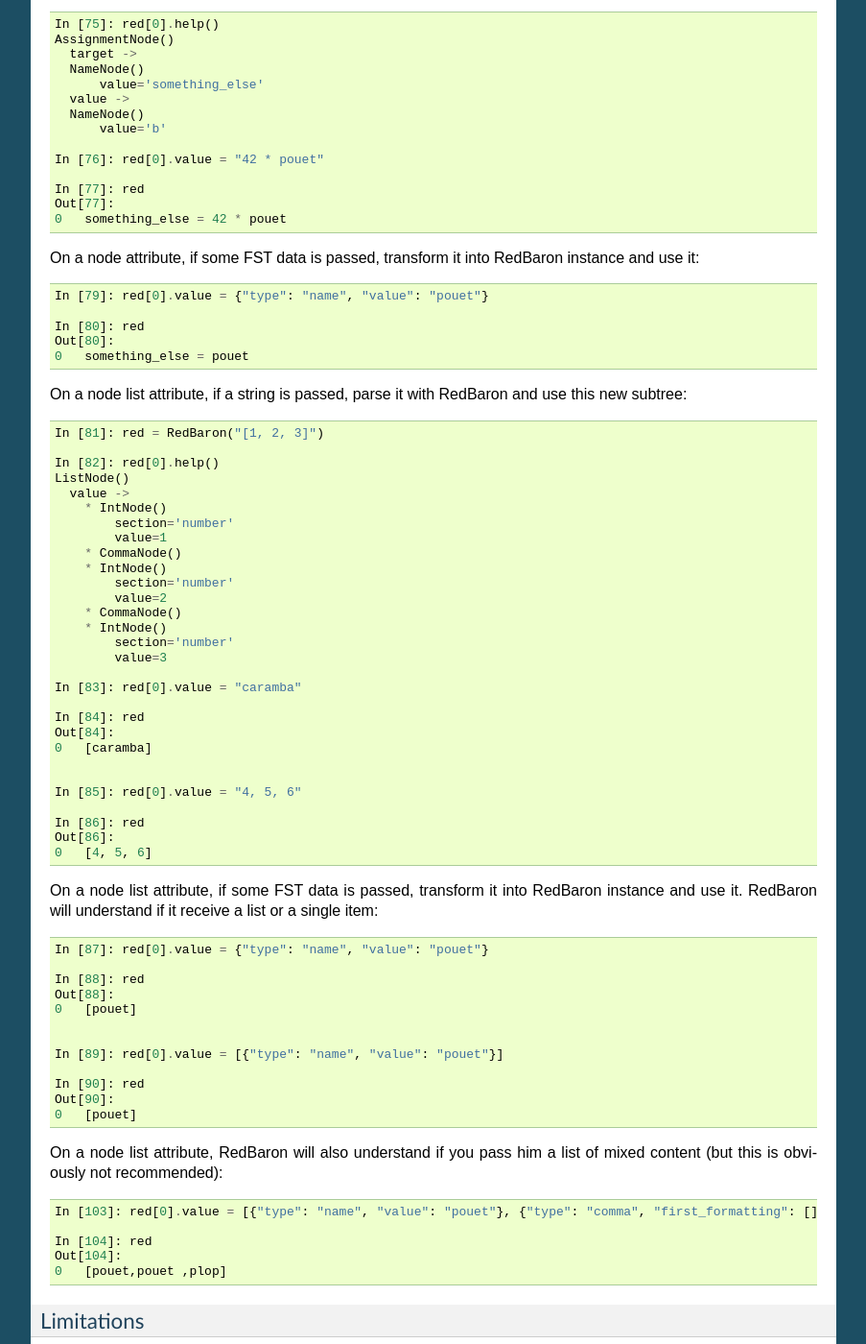
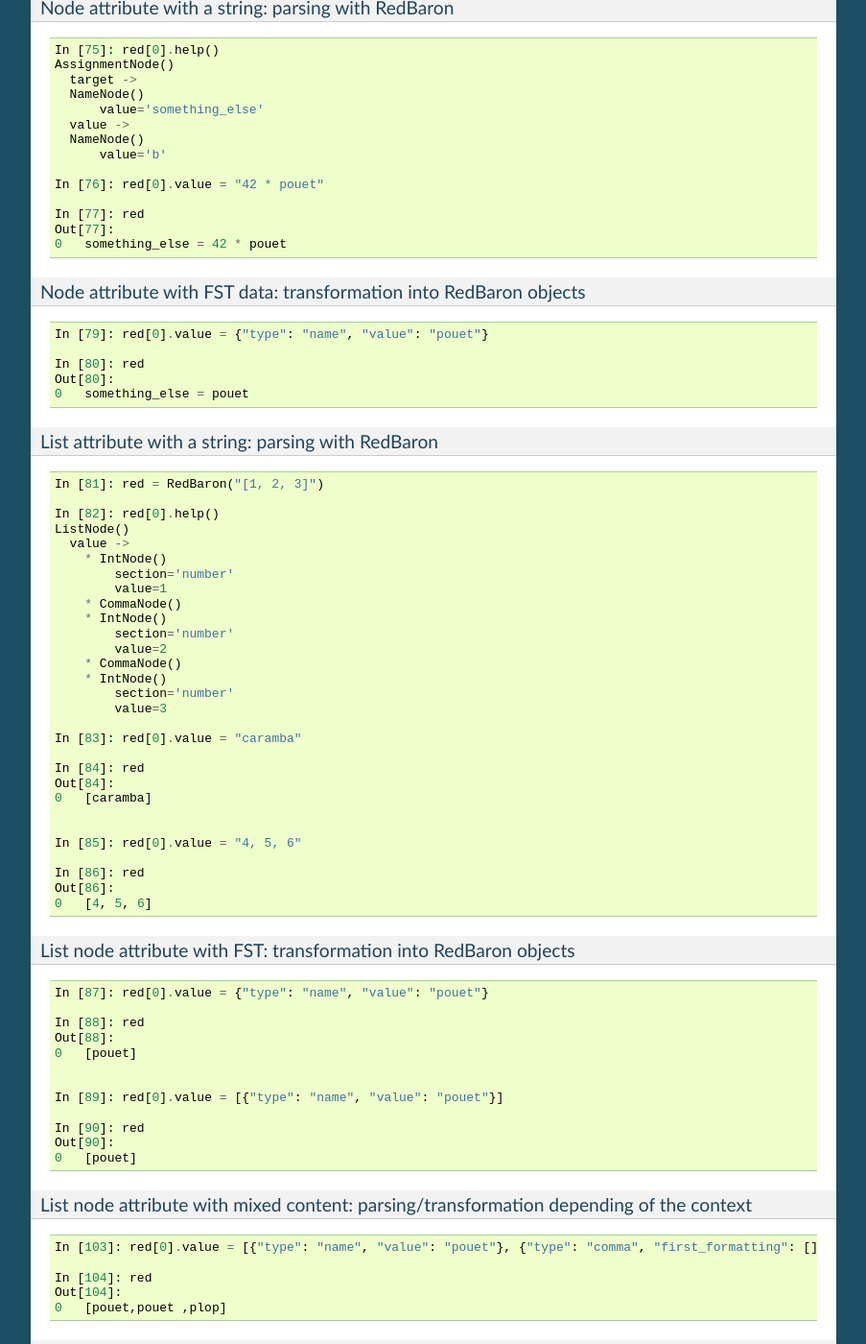
Before and after one commit to PyCQA/redbaron, a Sphinx documentation site: the page built from docs/quickstart.rst, in a window 1280 px wide and 1400 px high, scrolled down 6694 px. Shown: the whole window at 96% size, without its empty margins (198-1101 px from the left). Built offline with Sphinx 7.4.7, drawn with Linux system fonts in a browser that asks for light colours; some of the changed text lies outside the part shown.

Commit message:
[doc] try modifying the presentation of the 'modifying' part

```diff
--- a/docs/quickstart.rst
+++ b/docs/quickstart.rst
@@ -1,3 +1,4 @@
+========
 Tutorial
 ========
 
@@ -12,7 +13,7 @@ This tutorial will teach you first the basics, then how to query the Baron FST
 using RedBaron and finally how to modify it.
 
 Basics
-------
+======
 
 RedBaron is very simple to use, you just need to import it and feed him with a string:
 
@@ -57,7 +58,7 @@ You get the `print` Node that was located at 2. As you can see, here we are on a
 standalone Node, so we don't get the list of indexes of the left.
 
 .help()
-~~~~~~~
+-------
 
 Another useful function is :file:`.help()`. It displays the RedBaron nodes tree
 helping you understand how is it composed and how you can use it:
@@ -116,7 +117,7 @@ when called on a :file:`NodeList`:
             value='hello'
 
 nodes structure
-~~~~~~~~~~~~~~~
+---------------
 
 Nodes can have 3 kind of attributes (which can be accessed like normal object
 attributes):
@@ -182,7 +183,7 @@ attributes):
       value=1
 
 .dumps(), transform the tree into source code
-~~~~~~~~~~~~~~~~~~~~~~~~~~~~~~~~~~~~~~~~~~~~~
+---------------------------------------------
 
 To transform a RedBaron tree back into source code, just use the
 :file:`.dumps()` method. This will transform the **current selection** back
@@ -199,7 +200,7 @@ into code.
     Out[28]: 'a'
 
 .fst(), transform the redbaron tree into baron FST
-~~~~~~~~~~~~~~~~~~~~~~~~~~~~~~~~~~~~~~~~~~~~~~~~~~
+--------------------------------------------------
 
 To transform a RedBaron tree into Baron Full Syntax Tree, just use the
 :file:`.fst()` method. This will transform the **current selection** into FST.
@@ -223,7 +224,7 @@ While I don't see a lot of occasions where you might need this, this will
 allows you to better understand how Baron and RedBaron are working.
 
 .copy()
-~~~~~~~
+-------
 
 If you want to copy a RedBaron node you can use the :file:`.copy()` method this
 way:
@@ -237,7 +238,7 @@ way:
 
 
 Querying
---------
+========
 
 As you have seen in the previous section, you can navigate into RedBaron tree
 only using attribute access and index access on list of nodes with the use of
@@ -245,7 +246,7 @@ the :file:`.help()` method to know what you can do. However, RedBaron offers
 way more powerful and convenient tools to do that.
 
 .find()
-~~~~~~~
+-------
 
 To retrieve a single node, you can use the :file:`.find()` method by passing it
 the name of node you want to get, this way:
@@ -308,7 +309,7 @@ when :file:`stuff` is a reserver keyword of the python language (examples:
     Out[42]: a
 
 .find_all()
-~~~~~~~~~~~
+-----------
 
 :file:`.find_all()` is extremely similar to :file:`.find()` except it return a
 node list contains all the matching queries instead on a single one. Like in
@@ -351,13 +352,13 @@ you try to *call* the node this way :file:`node(some_arguments)` this will call
 
 
 Modifying
----------
+=========
 
 This is obviously one of the main usage of what you'll want to do with
 RedBaron. Thankfully, RedBaron provides ways to help you do that.
 
 Obvious boring and annoying way to do that
-~~~~~~~~~~~~~~~~~~~~~~~~~~~~~~~~~~~~~~~~~~
+------------------------------------------
 
 This is the way of doing things that you'll probably never want to have to do.
 You can construct by hand new RedBaron nodes and attach them to existing node's
@@ -385,7 +386,7 @@ Example:
     0   a = stuff
 
 Taking advantage of __setattr__
-~~~~~~~~~~~~~~~~~~~~~~~~~~~~~~~
+-------------------------------
 
 While paying the price of magic, RedBaron exploit the power of overloading
 __setattr__ to allow you to write things like:
@@ -414,7 +415,8 @@ read the "node structures" in basics to understand what is happening):
 
     In [71]: red = RedBaron("a = b")
 
-On a data attribute, don't parse, simply put the new data:
+Data attribute, no parsing
+~~~~~~~~~~~~~~~~~~~~~~~~~~
 
 .. code-block:: python
 
@@ -428,8 +430,8 @@ On a data attribute, don't parse, simply put the new data:
     Out[74]:
     0   something_else = b
 
-On a node attribute, if a string is passed, parse it with RedBaron and use this
-new subtree:
+Node attribute with a string: parsing with RedBaron
+~~~~~~~~~~~~~~~~~~~~~~~~~~~~~~~~~~~~~~~~~~~~~~~~~~~
 
 .. code-block:: python
 
@@ -448,8 +450,8 @@ new subtree:
     Out[77]:
     0   something_else = 42 * pouet
 
-On a node attribute, if some FST data is passed, transform it into RedBaron
-instance and use it:
+Node attribute with FST data: transformation into RedBaron objects
+~~~~~~~~~~~~~~~~~~~~~~~~~~~~~~~~~~~~~~~~~~~~~~~~~~~~~~~~~~~~~~~~~~
 
 .. code-block:: python
 
@@ -459,8 +461,8 @@ instance and use it:
     Out[80]:
     0   something_else = pouet
 
-On a node list attribute, if a string is passed, parse it with RedBaron and use
-this new subtree:
+List attribute with a string: parsing with RedBaron
+~~~~~~~~~~~~~~~~~~~~~~~~~~~~~~~~~~~~~~~~~~~~~~~~~~~
 
 .. code-block:: python
 
@@ -494,9 +496,8 @@ this new subtree:
     Out[86]:
     0   [4, 5, 6]
 
-On a node list attribute, if some FST data is passed, transform it into
-RedBaron instance and use it. RedBaron will understand if it receive a list or
-a single item:
+List node attribute with FST: transformation into RedBaron objects
+~~~~~~~~~~~~~~~~~~~~~~~~~~~~~~~~~~~~~~~~~~~~~~~~~~~~~~~~~~~~~~~~~~
 
 .. code-block:: python
 
@@ -513,8 +514,8 @@ a single item:
     Out[90]:
     0   [pouet]
 
-On a node list attribute, RedBaron will also understand if you pass him a list
-of mixed content (but this is obviously not recommended):
+List node attribute with mixed content: parsing/transformation depending of the context
+~~~~~~~~~~~~~~~~~~~~~~~~~~~~~~~~~~~~~~~~~~~~~~~~~~~~~~~~~~~~~~~~~~~~~~~~~~~~~~~~~~~~~~~
 
 .. code-block:: python
 
@@ -525,7 +526,7 @@ of mixed content (but this is obviously not recommended):
     0   [pouet,pouet ,plop]
 
 Limitations
-~~~~~~~~~~~
+-----------
 
 As of today, this magical parsing on string has a **big** limitation: it is
 expecting something parsable by Baron which only parse a **valid python
```
